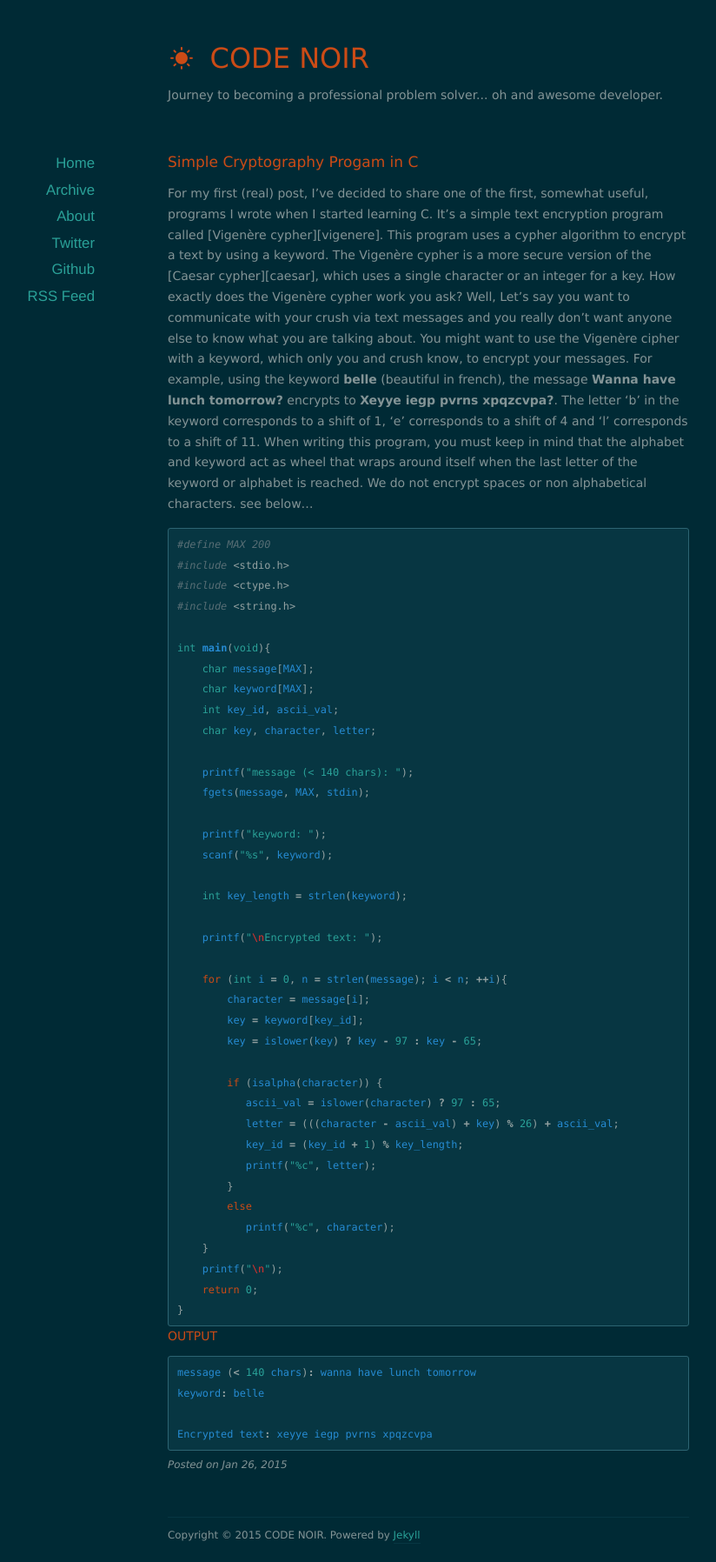
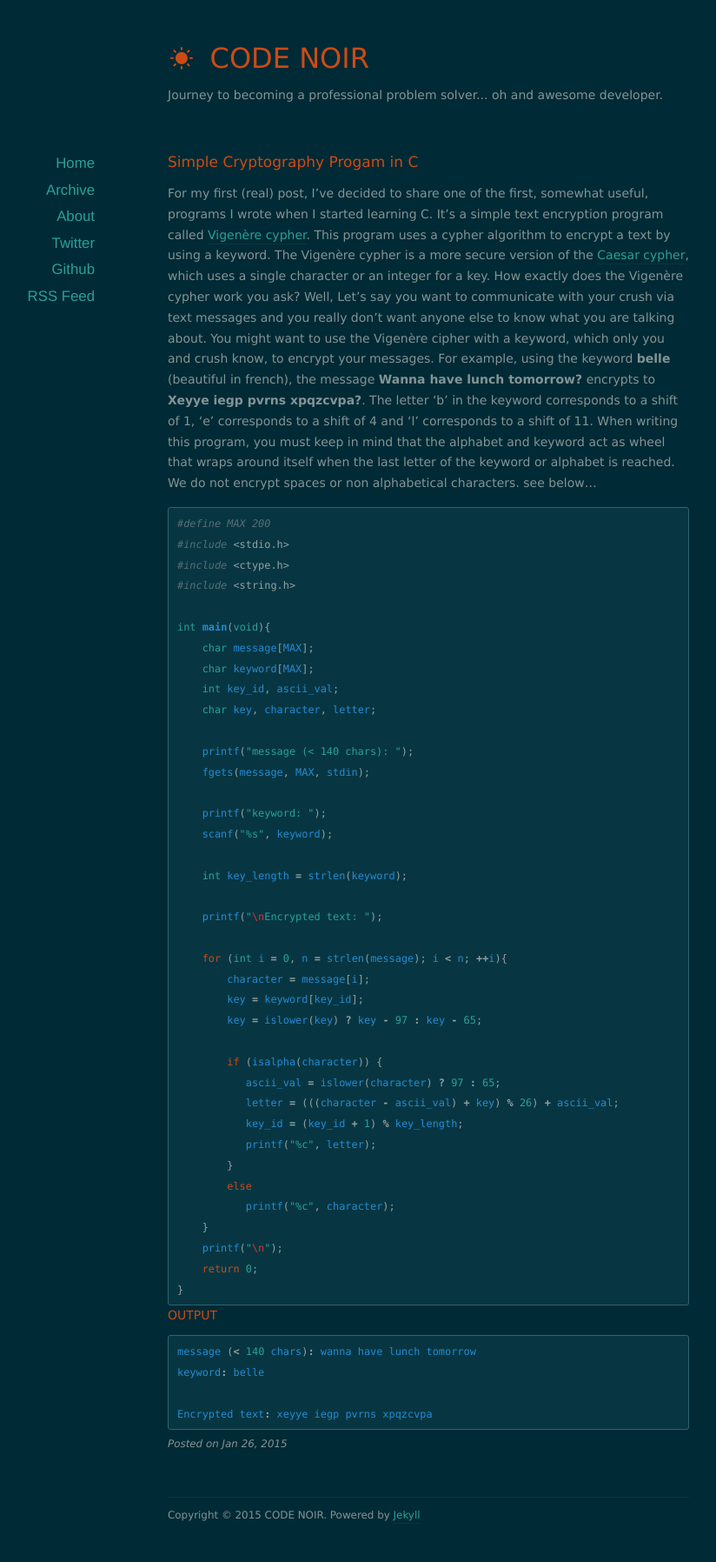
Before and after one commit to lezoudali/lezoudali.github.io, a Jekyll site: the page built from _posts/2015-01-26-Simple-Crypto-Program.markdown, in a window 1280 px wide. Shown: the whole page at 87% size, without its empty margins (147-971 px from the left). Built offline with Jekyll 4.4.1, drawn with Linux system fonts in a browser that asks for light colours; nearby versions of some CDN libraries; after the commit the page ends 1772 px from its top, so only the background shows below that; part of the change alters nothing that is shown.

```diff
--- a/_posts/2015-01-26-Simple-Crypto-Program.markdown
+++ b/_posts/2015-01-26-Simple-Crypto-Program.markdown
@@ -56,3 +56,6 @@ keyword: belle
 
 Encrypted text: xeyye iegp pvrns xpqzcvpa
 {% endhighlight %}
+
+[vigenere]: http://en.wikipedia.org/wiki/Vigen%C3%A8re_cipher
+[caesar]: http://en.wikipedia.org/wiki/Caesar_cipher
```
Also changed, not shown: 2 other files.
